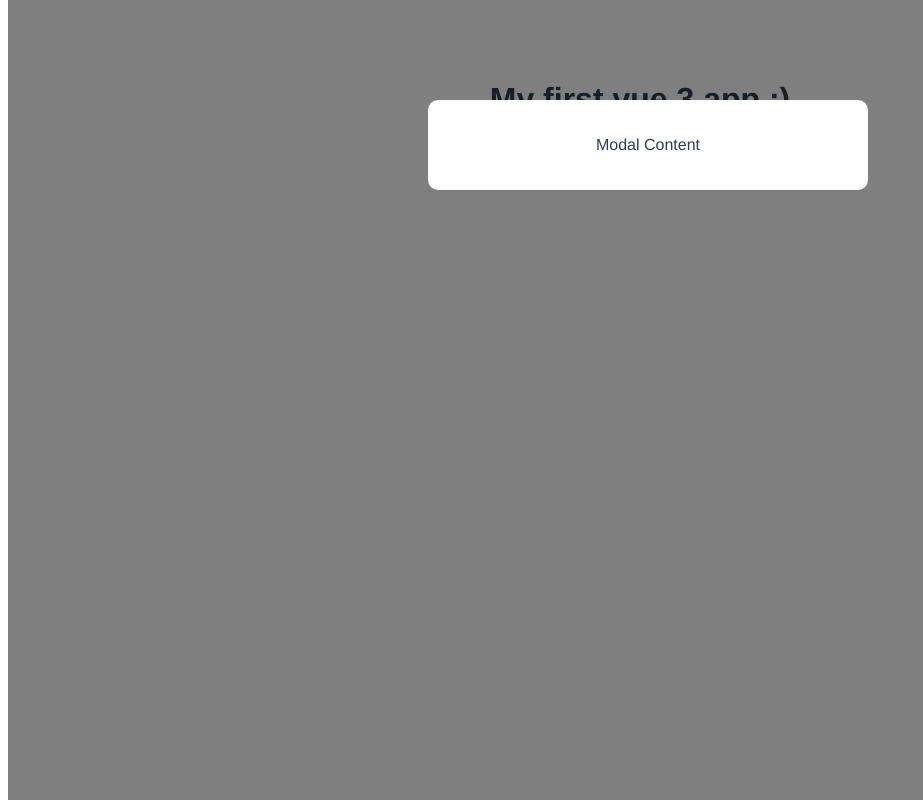
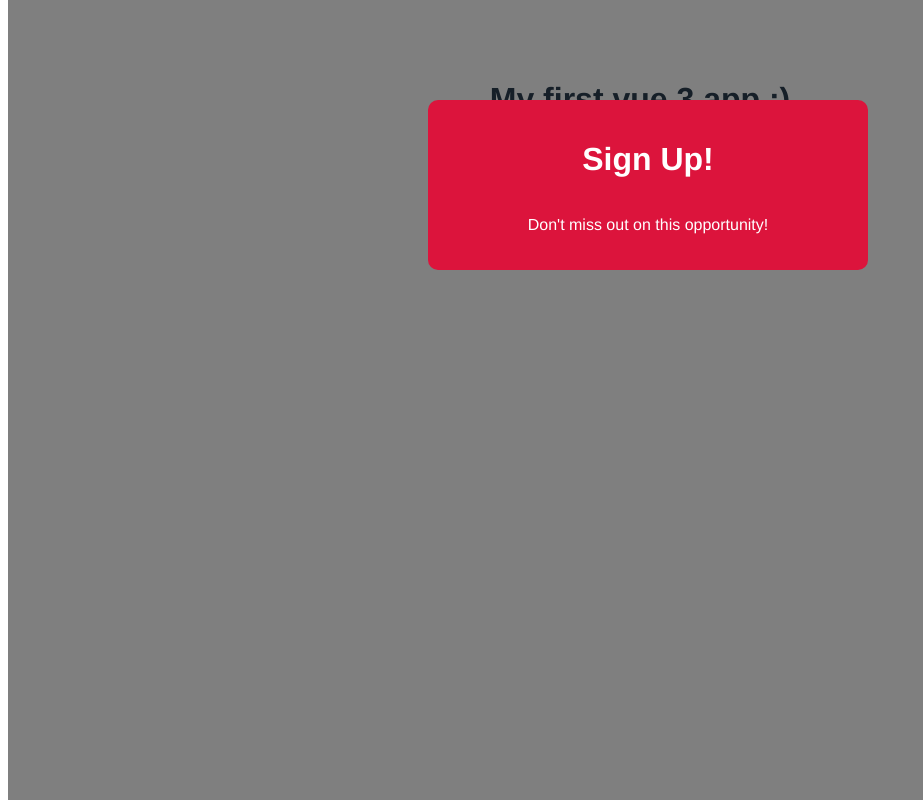
Before and after one commit to elpepebenitez/Vue3-CLI, a Vue app: page / in a window 1280 px wide. Shown: the whole page, without its empty margins (0-923 px from the left). Built offline with nearby package versions, Linux system fonts and the light colour scheme.

Commit message:
Learned about style scopes and props

```diff
--- a/src/App.vue
+++ b/src/App.vue
@@ -1,6 +1,6 @@
 <template>
   <h1>{{ title }}</h1>
-  <modal></modal>
+  <modal :header="header" :text="text" theme="sale"></modal>
 </template>
 
 <script>
@@ -10,7 +10,9 @@ export default {
   name: 'App',
   data() {
 		return {
-			title: 'My first vue 3 app :)'
+      title: 'My first vue 3 app :)',
+      header: 'Sign Up!',
+      text: 'Don\'t miss out on this opportunity!'
 		}
 	},
   components: {
--- /dev/null
+++ b/src/assets/global.css
@@ -0,0 +1,3 @@
+p {
+  font-style: italic;
+}
--- a/src/components/Modal.vue
+++ b/src/components/Modal.vue
@@ -1,12 +1,17 @@
 <template>
     <div class="backdrop">
-        <div class="modal">
-            <p>Modal Content</p>
+        <div class="modal" :class="{ sale: theme === 'sale' }">
+            <h1>{{ header }}</h1>
+            <p>{{ text }}</p>
         </div>
     </div>
 </template>
 
-
+<script>
+    export default {
+        props: ['header', 'text', 'theme']
+    }
+</script>
 
 <style>
     .modal {
@@ -23,4 +28,19 @@
         width: 100%;
         height: 100%;
     }
+    .modal h1 {
+        color: #03cfb4;
+        border: none;
+        padding: 0;
+    }
+    .modal p {
+        font-style: normal;
+    }
+    .modal.sale {
+        background: crimson;
+        color: white;
+    }
+    .modal.sale h1 {
+        color: white;
+    }
 </style>
--- a/src/main.js
+++ b/src/main.js
@@ -1,4 +1,5 @@
 import { createApp } from 'vue'
 import App from './App.vue'
+import './assets/global.css'
 
 createApp(App).mount('#app')
```
